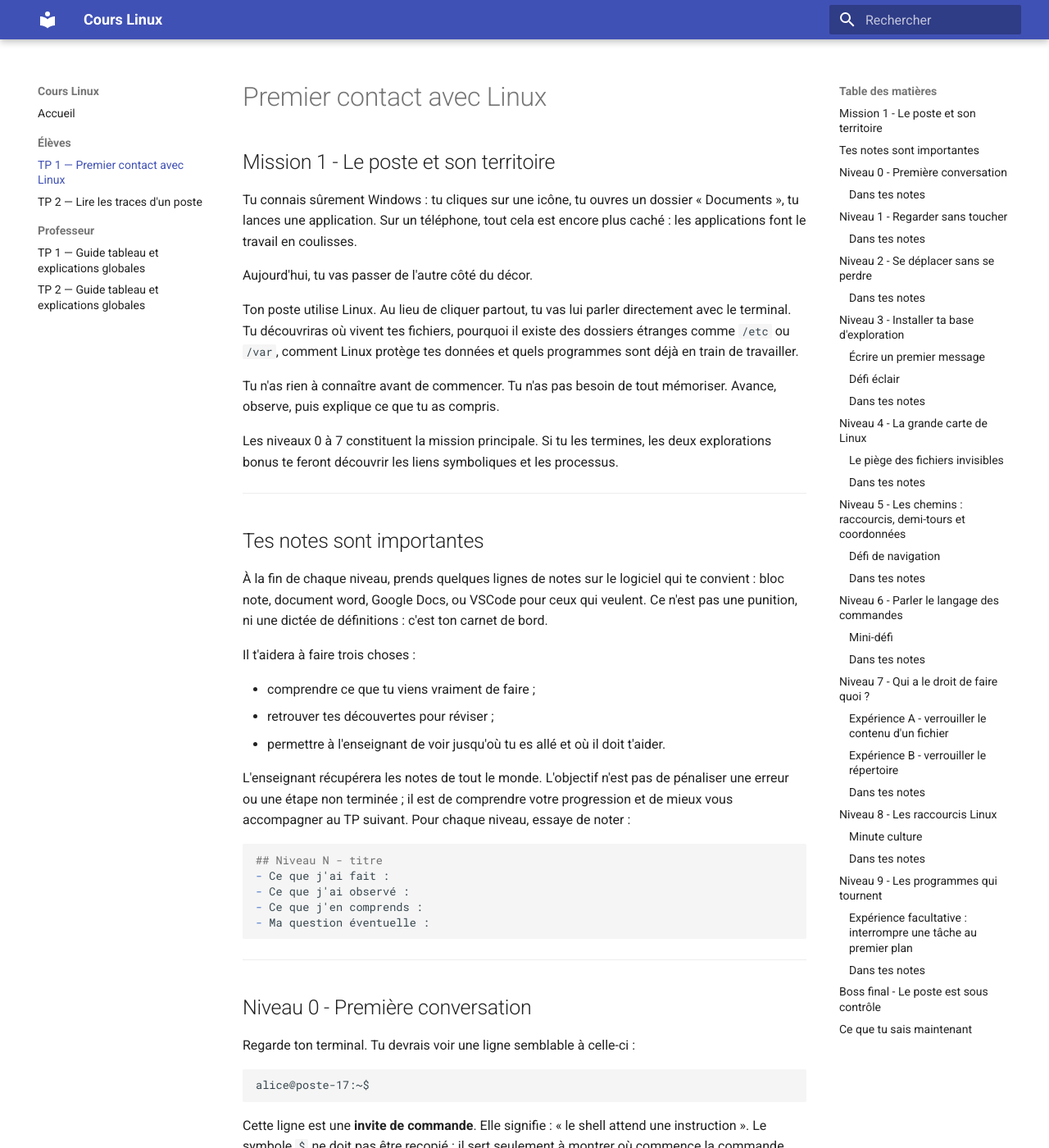
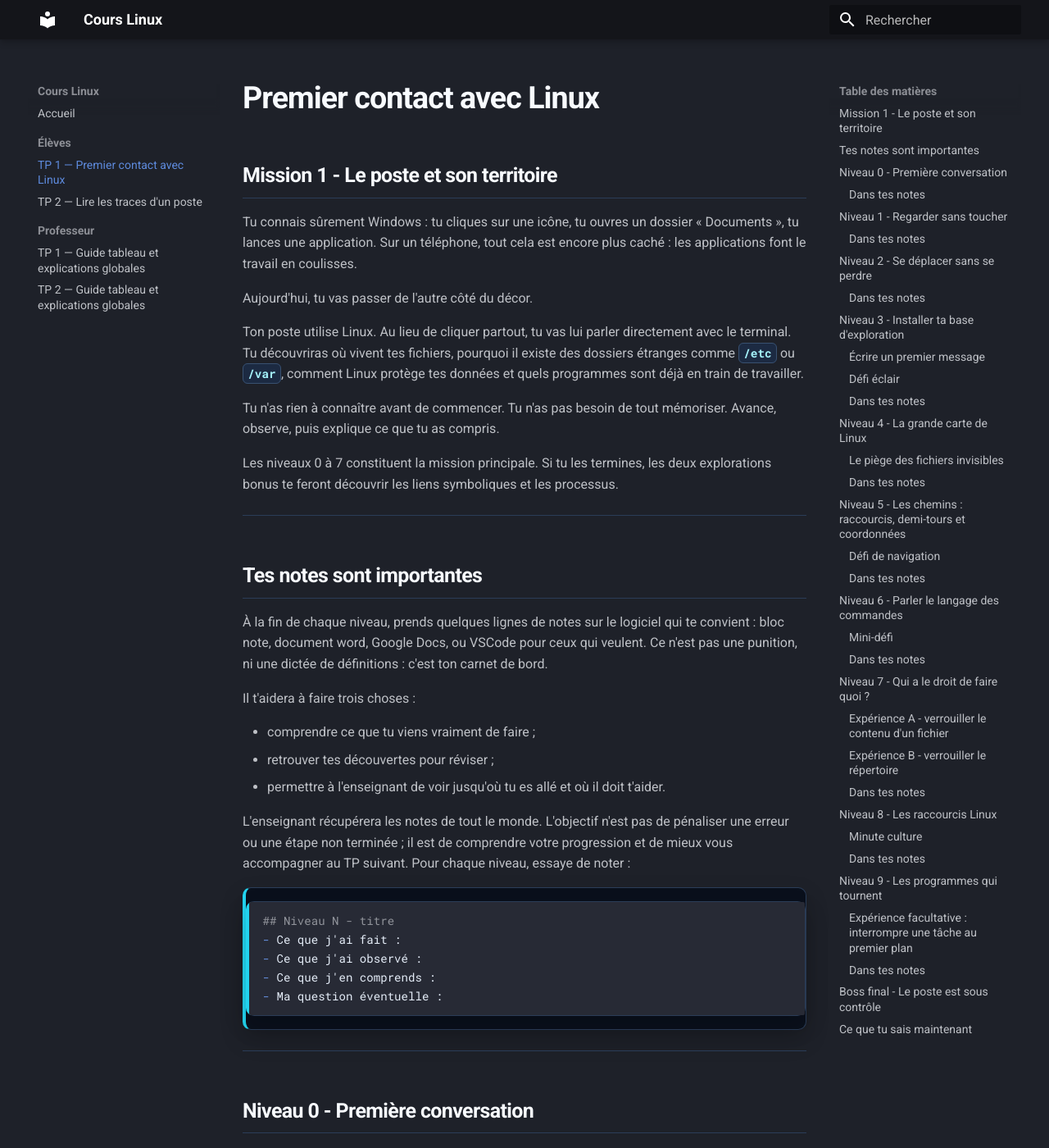
Before and after one commit to ValT78/cours-linux, an MkDocs documentation site: the page built from docs/eleves/tp1-premier-contact-linux.md, in a window 1280 px wide and 1400 px high. Shown: the whole window at 82% size. Built offline with MkDocs 1.6.1 and Material for MkDocs 9.7.7, drawn with Linux system fonts in a browser that asks for light colours.

Commit message:
Améliorer le contraste et le style sombre

```diff
--- /dev/null
+++ b/docs/stylesheets/extra.css
@@ -0,0 +1,98 @@
+/* Identité sombre et lisible, pensée pour des consignes techniques. */
+:root {
+  --md-default-bg-color: #0b1220;
+  --md-default-fg-color: #e5edf8;
+  --md-default-fg-color--light: #b6c3d6;
+  --md-default-fg-color--lighter: #7f91aa;
+  --md-primary-fg-color: #111b2d;
+  --md-primary-bg-color: #f8fbff;
+  --md-accent-fg-color: #22d3ee;
+  --course-panel: #131e31;
+  --course-panel-raised: #192840;
+  --course-border: #2b3d58;
+  --course-code: #0a101c;
+}
+
+/* Des titres qui structurent immédiatement la page. */
+.md-typeset h1,
+.md-typeset h2,
+.md-typeset h3 {
+  color: #f8fbff;
+  font-weight: 750;
+  letter-spacing: -0.025em;
+}
+
+.md-typeset h1 {
+  font-size: 2.35em;
+  line-height: 1.15;
+  margin-bottom: 1rem;
+}
+
+.md-typeset h2 {
+  border-bottom: 1px solid var(--course-border);
+  margin-top: 2.2em;
+  padding-bottom: 0.38em;
+}
+
+.md-typeset h3 {
+  color: #a5f3fc;
+}
+
+.md-typeset strong {
+  color: #ffffff;
+  font-weight: 750;
+}
+
+/* Code intégré : court, lumineux et impossible à confondre avec le texte. */
+.md-typeset :not(pre) > code {
+  background-color: #1c2a42;
+  border: 1px solid #395170;
+  border-radius: 0.3rem;
+  color: #a5f3fc;
+  font-size: 0.9em;
+  font-weight: 650;
+  padding: 0.14em 0.36em;
+}
+
+/* Blocs de code : surface dédiée, accent latéral et meilleure lecture. */
+.md-typeset pre,
+.md-typeset .highlight {
+  background: var(--course-code);
+  border: 1px solid var(--course-border);
+  border-left: 4px solid #22d3ee;
+  border-radius: 0.5rem;
+  box-shadow: 0 12px 28px rgb(0 0 0 / 18%);
+}
+
+.md-typeset pre > code,
+.md-typeset .highlight code {
+  color: #e5edf8;
+  font-size: 0.88em;
+  line-height: 1.65;
+}
+
+/* Les tableaux et citations gardent une séparation claire dans les longs TP. */
+.md-typeset table:not([class]) {
+  background: var(--course-panel);
+  border: 1px solid var(--course-border);
+  border-radius: 0.5rem;
+  overflow: hidden;
+}
+
+.md-typeset table:not([class]) th {
+  background: var(--course-panel-raised);
+  color: #f8fbff;
+  font-weight: 700;
+}
+
+.md-typeset blockquote {
+  background: #12243a;
+  border-left-color: #38bdf8;
+  border-radius: 0 0.35rem 0.35rem 0;
+  color: #d8e7f7;
+  padding: 0.7rem 1rem;
+}
+
+.md-typeset hr {
+  border-bottom-color: var(--course-border);
+}
--- a/mkdocs.yml
+++ b/mkdocs.yml
@@ -4,6 +4,10 @@ site_description: Travaux pratiques Linux
 theme:
   name: material
   language: fr
+  palette:
+    scheme: slate
+    primary: black
+    accent: cyan
   features:
     - navigation.sections
     - navigation.top
@@ -26,4 +30,7 @@ markdown_extensions:
   - pymdownx.highlight
   - pymdownx.superfences
 
+extra_css:
+  - stylesheets/extra.css
+
 copyright: "Cours Linux"
```
